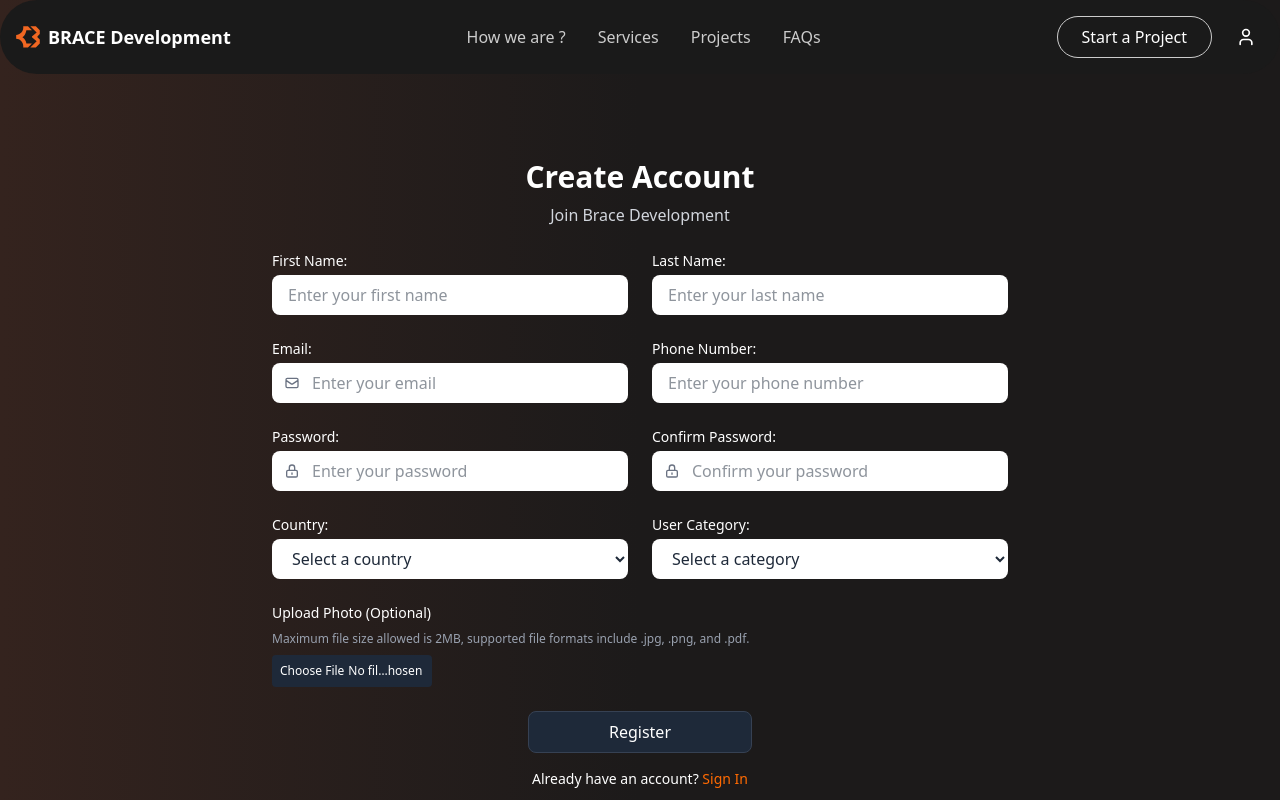
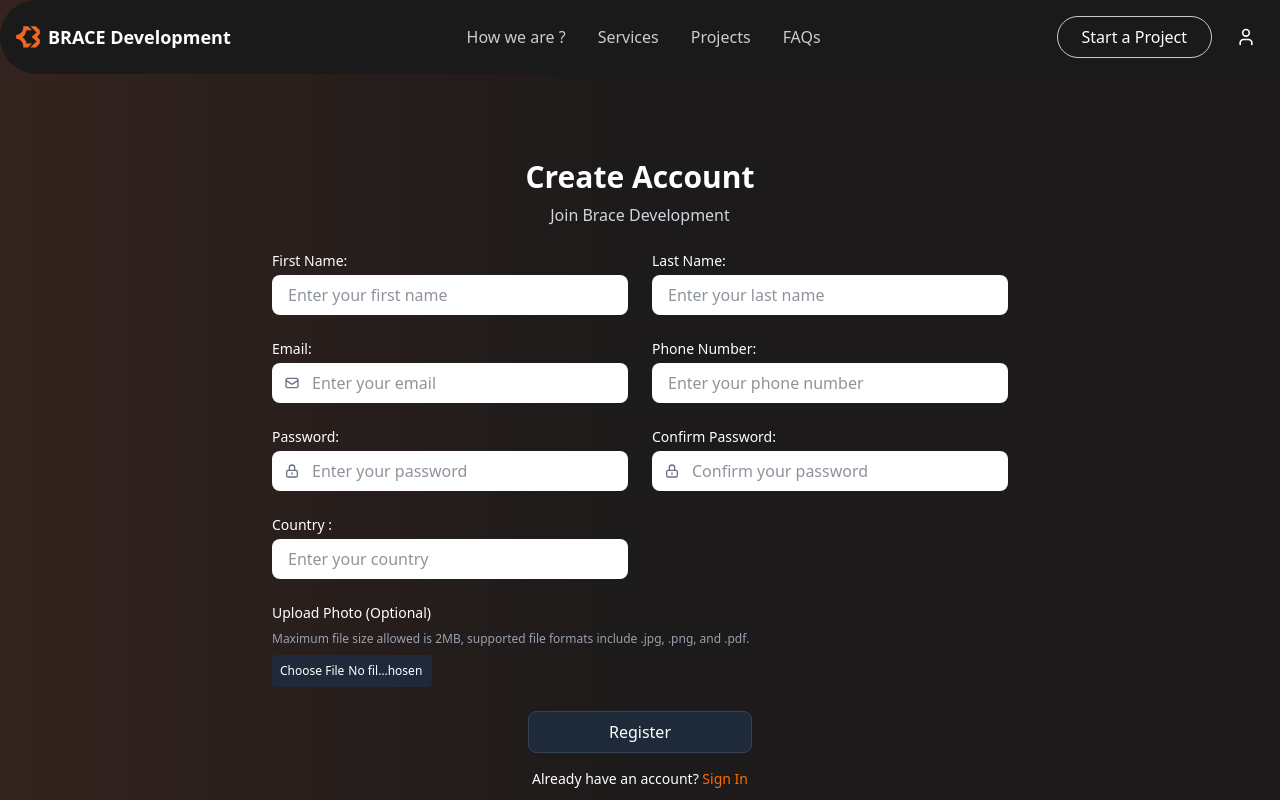
Before and after one commit to mo7amed4a/brace, a Next.js app: page /auth/register in a window 1280 px wide. Shown: the top 800 px of the page. Built offline with nearby package versions, Linux system fonts and the light colour scheme; no server answers.

Commit message:
apis added 3

```diff
--- a/src/app/(NoAuth)/auth/register/RegisterForm.tsx
+++ b/src/app/(NoAuth)/auth/register/RegisterForm.tsx
@@ -14,7 +14,6 @@ export default function RegisterForm() {
   const [password, setPassword] = useState("");
   const [confirmPassword, setConfirmPassword] = useState("");
   const [country, setCountry] = useState("");
-  const [userCategory, setUserCategory] = useState("");
   const [error, setError] = useState<string | null>(null);
   const [file, setFile] = useState<File | null>(null);
   const router = useRouter();
@@ -50,10 +49,7 @@ export default function RegisterForm() {
       setError("Please select a country.");
       return;
     }
-    if (!userCategory) {
-      setError("Please select a user category.");
-      return;
-    }
+
 
     try {
       const formData = new FormData();
@@ -64,7 +60,7 @@ export default function RegisterForm() {
       formData.append("password", password);
       formData.append("confirm_password", confirmPassword);
       formData.append("country", country);
-      formData.append("user_category", userCategory);
+      formData.append("user_category", "developer");
       if (file) {
         formData.append("photo", file);
       }
@@ -243,43 +239,19 @@ export default function RegisterForm() {
             </div>
           </div>
         </div>
-
         <div className="space-y-1">
           <label htmlFor="country" className="block text-sm text-white">
-            Country:
+            Country :
           </label>
-          <select
+          <input
+            type="text"
             id="country"
-            value={country}
+            value={lastName}
             onChange={(e) => setCountry(e.target.value)}
+            placeholder="Enter your country"
             className="w-full bg-white text-gray-800 px-4 py-2 rounded-md"
             required
-          >
-            <option value="">Select a country</option>
-            <option value="egy">Egypt</option>
-            <option value="usa">United States</option>
-            <option value="uk">United Kingdom</option>
-            {/* Add more countries as needed */}
-          </select>
-        </div>
-
-        <div className="space-y-1">
-          <label htmlFor="userCategory" className="block text-sm text-white">
-            User Category:
-          </label>
-          <select
-            id="userCategory"
-            value={userCategory}
-            onChange={(e) => setUserCategory(e.target.value)}
-            className="w-full bg-white text-gray-800 px-4 py-2 rounded-md"
-            required
-          >
-            <option value="">Select a category</option>
-            <option value="developer">Developer</option>
-            <option value="designer">Designer</option>
-            <option value="manager">Manager</option>
-            {/* Add more categories as needed */}
-          </select>
+          />
         </div>
 
         <div className="flex flex-col gap-2 col-span-full">
```
